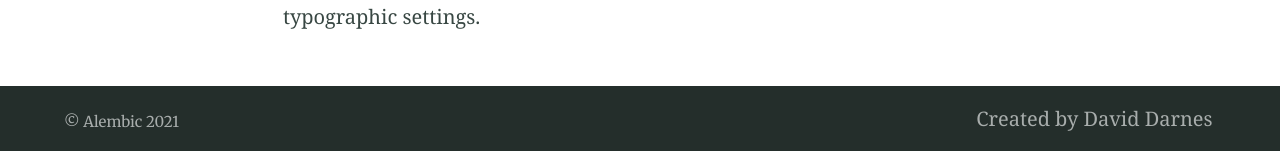
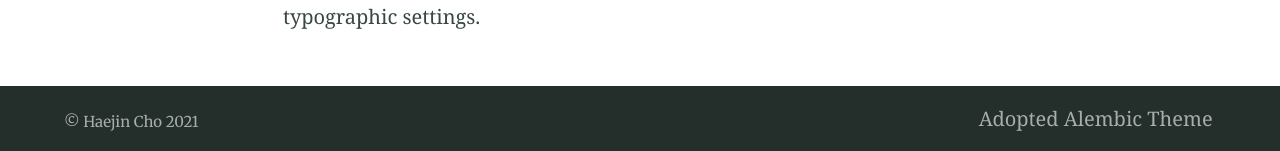
Before and after one commit to jinjin-tonic/jinjin-tonic.github.io, a Jekyll site: the page built from index.md, in a window 1280 px wide and 900 px high, scrolled down 4872 px. Shown: the part 746-897 px from the top of the window. Built offline with Jekyll 4.4.1, drawn with Linux system fonts in a browser that asks for light colours.

Commit message:
Update _config.yml

```diff
--- a/_config.yml
+++ b/_config.yml
@@ -92,9 +92,9 @@ defaults:
 # 7. Site settings
 encoding: utf-8 # Make sure the encoding is right
 lang: en-GB # Set the site language
-title: "Alembic" # Site name or title, also used in jekyll-seo-tag
+title: "Haejin Cho" # Site name or title, also used in jekyll-seo-tag
 logo: "/assets/logos/logo.svg" # Site logo, also used in jekyll-seo-tag
-description: "Alembic is a starting point for Jekyll projects. Rather than starting from scratch, this boilerplate is designed to get the ball rolling immediately" # Site description and default description, also used in jekyll-seo-tag
+description: "Site description" # Site description and default description, also used in jekyll-seo-tag
 url: "https://jinjin-tonic.github.io" # Site url, also used in jekyll-seo-tag
 baseurl: ""
 repo: "https://github.com/jinjin-tonic/jinjin-tonic.github.io"
@@ -120,19 +120,15 @@ favicons: # Favicons are also used in the manifest file. Syntax is 'size: path'
 navigation_header:
 - title: Home
   url: /
-- title: Elements
-  url: /elements/
 - title: Blog
   url: /blog/
 - title: Categories
   url: /categories/
 - title: Search
   url: /search/
-- title: Fork Alembic
-  url: https://github.com/daviddarnes/alembic
 
 navigation_footer:
-- title: Created by David Darnes
+- title: Adopted Alembic Theme
   url: https://darn.es
 
 social_links: # Appears in sidebar. Set the urls then uncomment and comment out as desired
```
